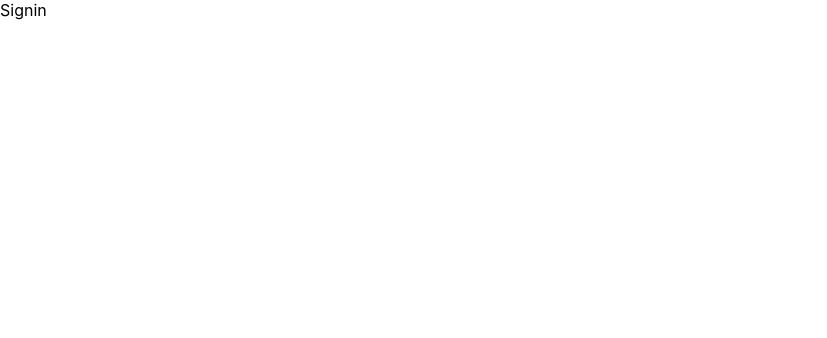
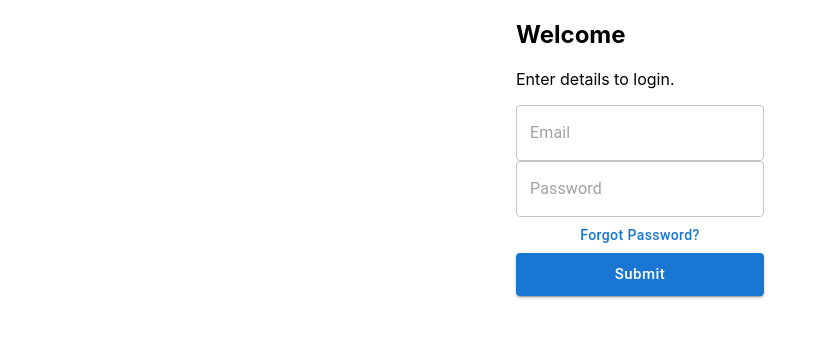
Before and after one commit to Edema-wxd/lenqr-react, a React (Create React App) app: page / in a window 1280 px wide. Shown: the top 338 px of the page, without its empty margins (0-827 px from the left). Built offline with nearby package versions, Linux system fonts and the light colour scheme.

Commit message:
styling and building the Signin section

```diff
--- a/src/index.js
+++ b/src/index.js
@@ -2,7 +2,7 @@ import React from 'react';
 import ReactDOM from 'react-dom/client';
 import './index.css';
 import App from './App';
-import reportWebVitals from './reportWebVitals';
+
 
 const root = ReactDOM.createRoot(document.getElementById('root'));
 root.render(
@@ -14,4 +14,3 @@ root.render(
 // If you want to start measuring performance in your app, pass a function
 // to log results (for example: reportWebVitals(console.log))
 // or send to an analytics endpoint. Learn more: https://bit.ly/CRA-vitals
-reportWebVitals();
--- a/src/pages/SignIn/Signin.jsx
+++ b/src/pages/SignIn/Signin.jsx
@@ -1,9 +1,47 @@
-import React from 'react'
+import React from "react";
+import { Stack, Container, TextField, Button } from "@mui/material";
+import {useNavigate} from "react-router-dom"
 
 function Signin() {
+    const navigate  = useNavigate()
   return (
-    <div>Signin</div>
-  )
+    <Container>
+      <Stack direction="row" justifyContent="center" alignItems="center">
+        <img src="" alt="" />
+        <div>
+          <h2>Welcome</h2>
+          <p>Enter details to login.</p>
+          <form action="">
+            <Stack>
+              <TextField
+                fullWidth
+                type="email"
+                id="email"
+                placeholder="Email"
+              />
+              <TextField
+                fullWidth
+                type="password"
+                id="password"
+                placeholder="Password"
+              />
+              <Button variant="text" style={{ textTransform: "capitalize" }}>
+                forgot password?
+              </Button>
+              <Button
+                variant="contained"
+                style={{ textTransform: "capitalize" }}
+                size="large"
+                onClick={navigate("dashboard/main")}
+              >
+                Submit
+              </Button>
+            </Stack>
+          </form>
+        </div>
+      </Stack>
+    </Container>
+  );
 }
 
-export default Signin
+export default Signin;
--- a/src/reportWebVitals.js
+++ /dev/null
@@ -1,13 +0,0 @@
-const reportWebVitals = onPerfEntry => {
-  if (onPerfEntry && onPerfEntry instanceof Function) {
-    import('web-vitals').then(({ getCLS, getFID, getFCP, getLCP, getTTFB }) => {
-      getCLS(onPerfEntry);
-      getFID(onPerfEntry);
-      getFCP(onPerfEntry);
-      getLCP(onPerfEntry);
-      getTTFB(onPerfEntry);
-    });
-  }
-};
-
-export default reportWebVitals;
```
Also changed, not shown: src/setupTests.js (deleted, +0 -5 lines), src/logo.svg (deleted), 1 other file (tests, documents, lock files or other folders).
